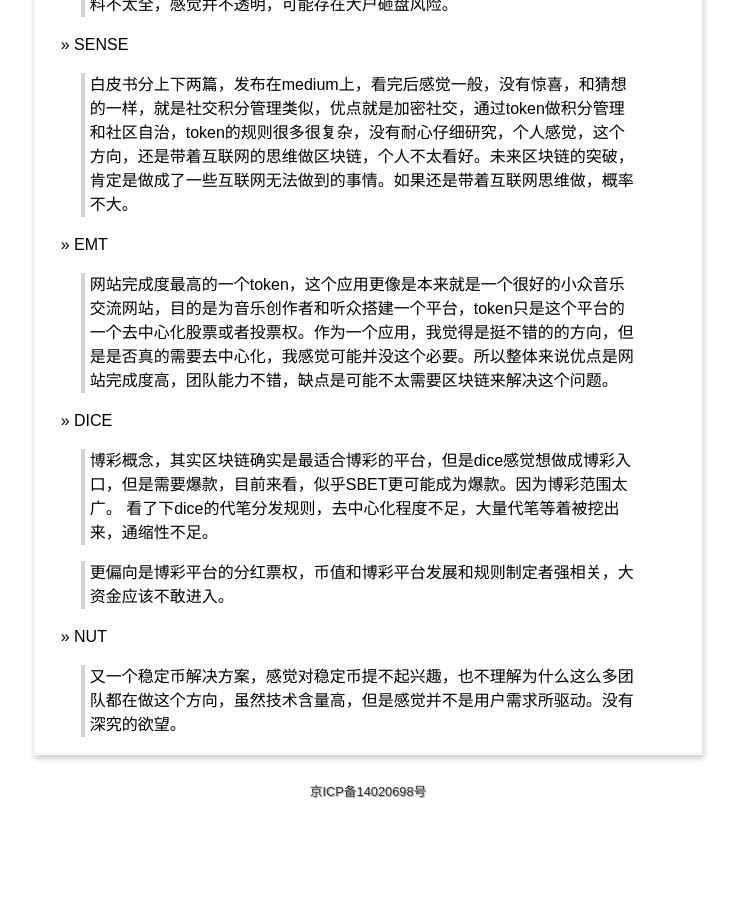
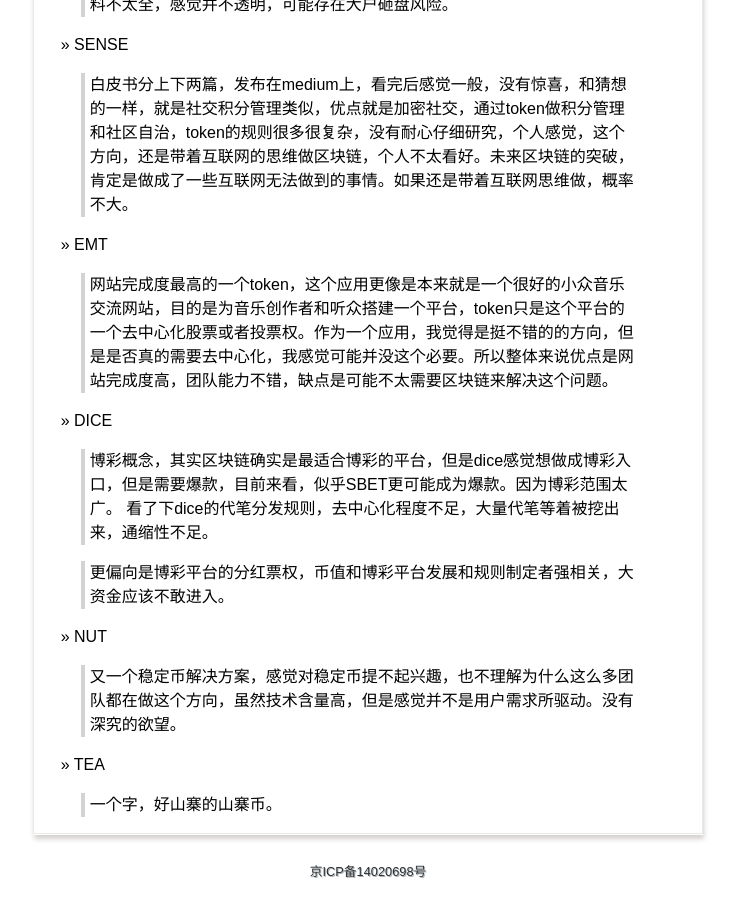
Before and after one commit to yanyiwu/blog, a Jekyll site: the page built from eostokens.md, in a window 1280 px wide and 900 px high, scrolled down 2127 px. Shown: the whole window, without its empty margins (272-1009 px from the left). Built offline with Jekyll 4.4.1, drawn with Linux system fonts in a browser that asks for light colours; Markdown is read by kramdown in place of the engine named in the settings; comment, search, counter and statistics services are not loaded; before the commit the page ends 2947 px from its top, so only the background shows below that.

Commit message:
[token] TEA

```diff
--- a/eostokens.md
+++ b/eostokens.md
@@ -100,3 +100,7 @@ title: EOS-Tokens白皮书分析专栏
 &raquo; NUT
 
 > 又一个稳定币解决方案，感觉对稳定币提不起兴趣，也不理解为什么这么多团队都在做这个方向，虽然技术含量高，但是感觉并不是用户需求所驱动。没有深究的欲望。
+
+&raquo; TEA
+
+> 一个字，好山寨的山寨币。
```
